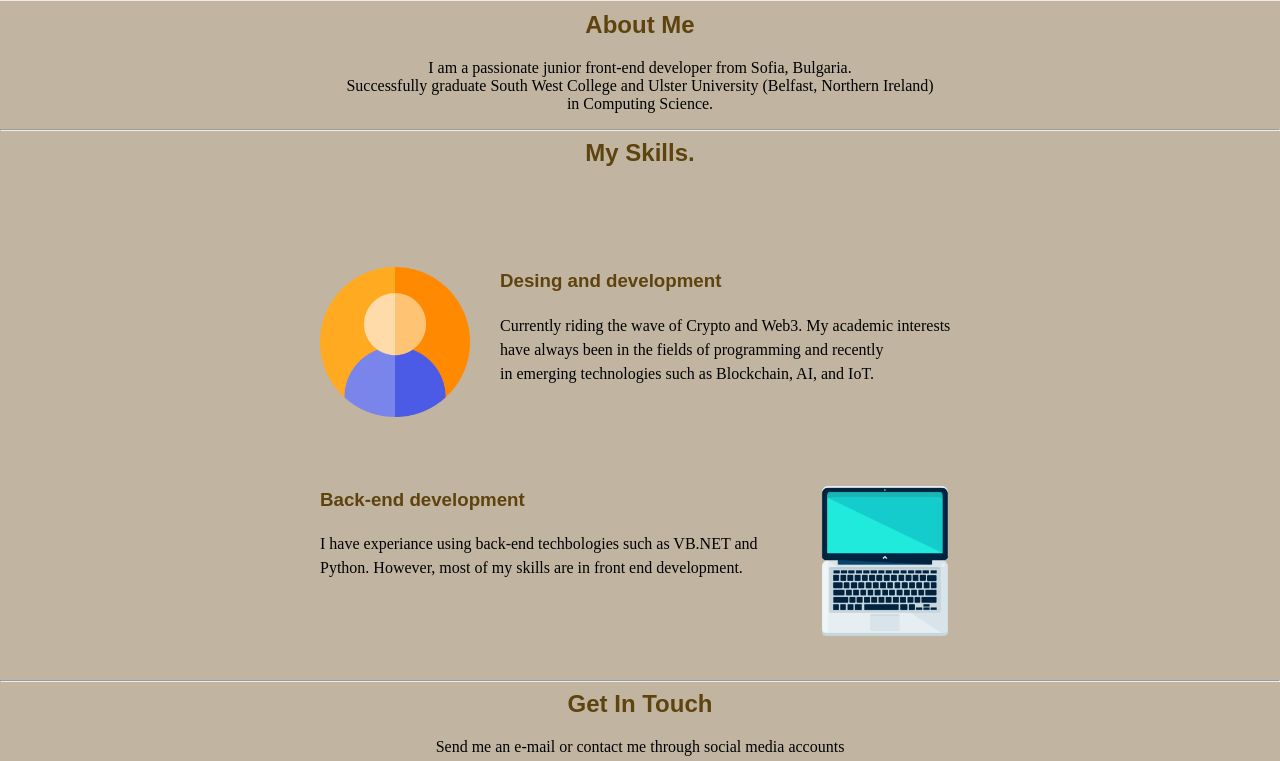
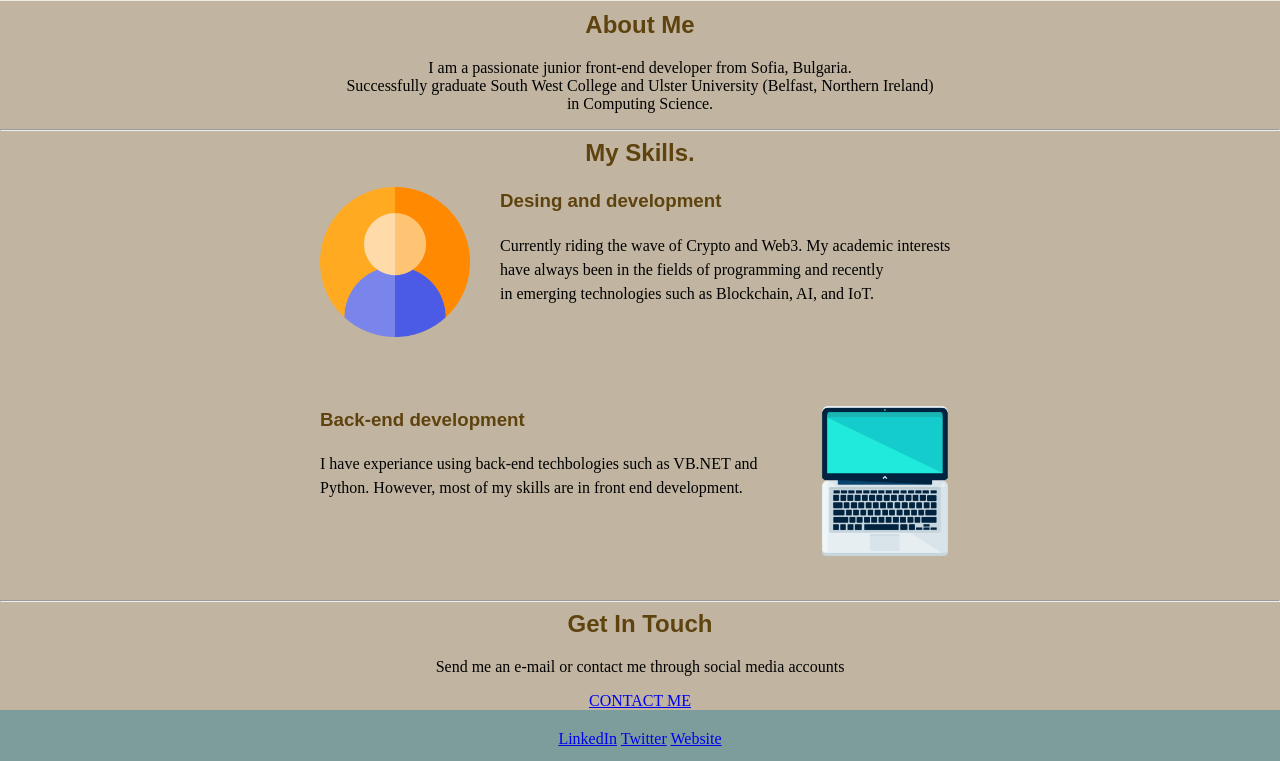
Before and after one commit to ValentinAr7/JS-BackEnd-Exercises, a plain HTML site: page CSS - My site/index.html in a window 1280 px wide. Shown: the part 672-1433 px from the top of the page. Drawn offline with Linux system fonts and the light colour scheme.

Commit message:
paadding

```diff
--- a/CSS - My site/style.css
+++ b/CSS - My site/style.css
@@ -55,7 +55,7 @@ h2{
 
 .skill-row{
     width: 50%;
-    margin: 100px auto 100px auto;
+    margin: 10px auto 100px auto;
     text-align: left;
     line-height: 1.5;
 
@@ -71,7 +71,7 @@ h2{
 
 .skill-row1 {
     width: 50%;
-    margin: 100px auto 100px auto;
+    margin: 10px auto 100px auto;
     text-align: left;
     line-height: 1.5;
 
```
